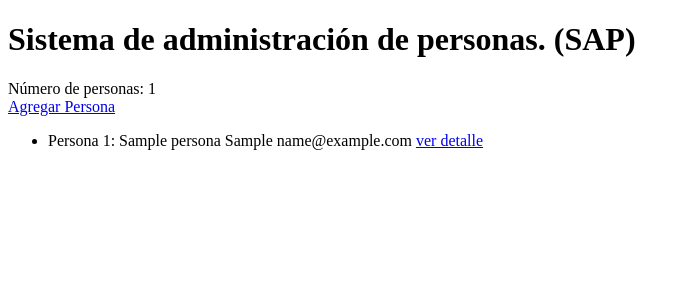
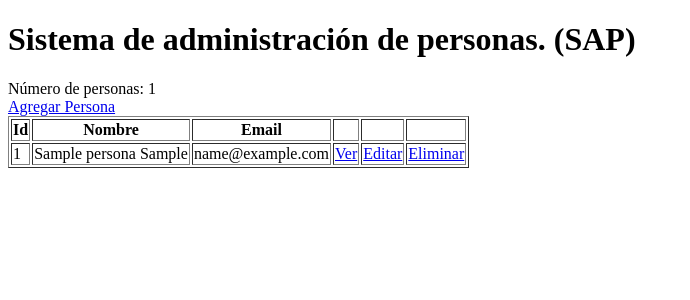
Before and after one commit to ariasRonaldo25/Python, a Django app: page / in a window 1280 px wide. Shown: the top 300 px of the page, without its empty margins (0-690 px from the left). Run offline with Django 3.2, Linux system fonts and the light colour scheme; tables that the repository leaves empty hold one stand-in row (values such as "Sample post").

Commit message:
metodo editar registros de la bd

```diff
--- a/django/personas_django/crud/crud/urls.py
+++ b/django/personas_django/crud/crud/urls.py
@@ -18,7 +18,7 @@ from django.http import HttpResponse
 from django.shortcuts import render
 from django.urls import path
 
-from personas.views import detallePersonas, nuevaPersona
+from personas.views import detallePersonas, nuevaPersona, editarPersona
 from webapp.views import bienvenido
 
 
@@ -27,6 +27,7 @@ urlpatterns = [
     path('', bienvenido, name='index'),
     #path('/despedirse', despedirse)
     path('detalle_persona/<int:id>', detallePersonas),
-    path('nueva_persona', nuevaPersona)
+    path('nueva_persona', nuevaPersona),
+    path('editar_persona/<int:id>', editarPersona),
 
 ]
--- a/django/personas_django/crud/webapp/templates/bienvenido.html
+++ b/django/personas_django/crud/webapp/templates/bienvenido.html
@@ -16,16 +16,30 @@
 <div><a href="nueva_persona">Agregar Persona</a> </div>
 
 <div>
-    <ul>
+      <table border="1">
+        <thead>
+        <tr>
+            <th>Id</th>
+            <th>Nombre</th>
+            <th>Email</th>
+            <th></th>
+            <th></th>
+            <th></th>
+        </tr>
+        </thead>
+        <tbody>
         {% for persona in personas %}
-        <li>Persona {{persona.id}}:
-            {{persona.nombre}}
-            {{persona.apellido}}
-            {{persona.email}}
-            <a href="detalle_persona/{{persona.id}}">ver detalle</a>
-        </li>
+        <tr>
+            <td>{{persona.id}}</td>
+            <td>{{persona.nombre}} {{persona.apellido}}</td>
+            <td>{{persona.email}}</td>
+            <td><a href="detalle_persona/{{persona.id}}">Ver</a></td>
+            <td><a href="editar_persona/{{persona.id}}">Editar</a></td>
+            <td><a href="eliminar_persona/{{persona.id}}">Eliminar</a></td>
+        </tr>
         {% endfor %}
-    </ul>
+        </tbody>
+    </table>
 </div>
 </body>
 </html>
```
Also changed, not shown: django/personas_django/crud/personas/templates/personas/editar.html (added, +18 -0 lines), django/personas_django/crud/personas/views.py (+11 -0 lines).
